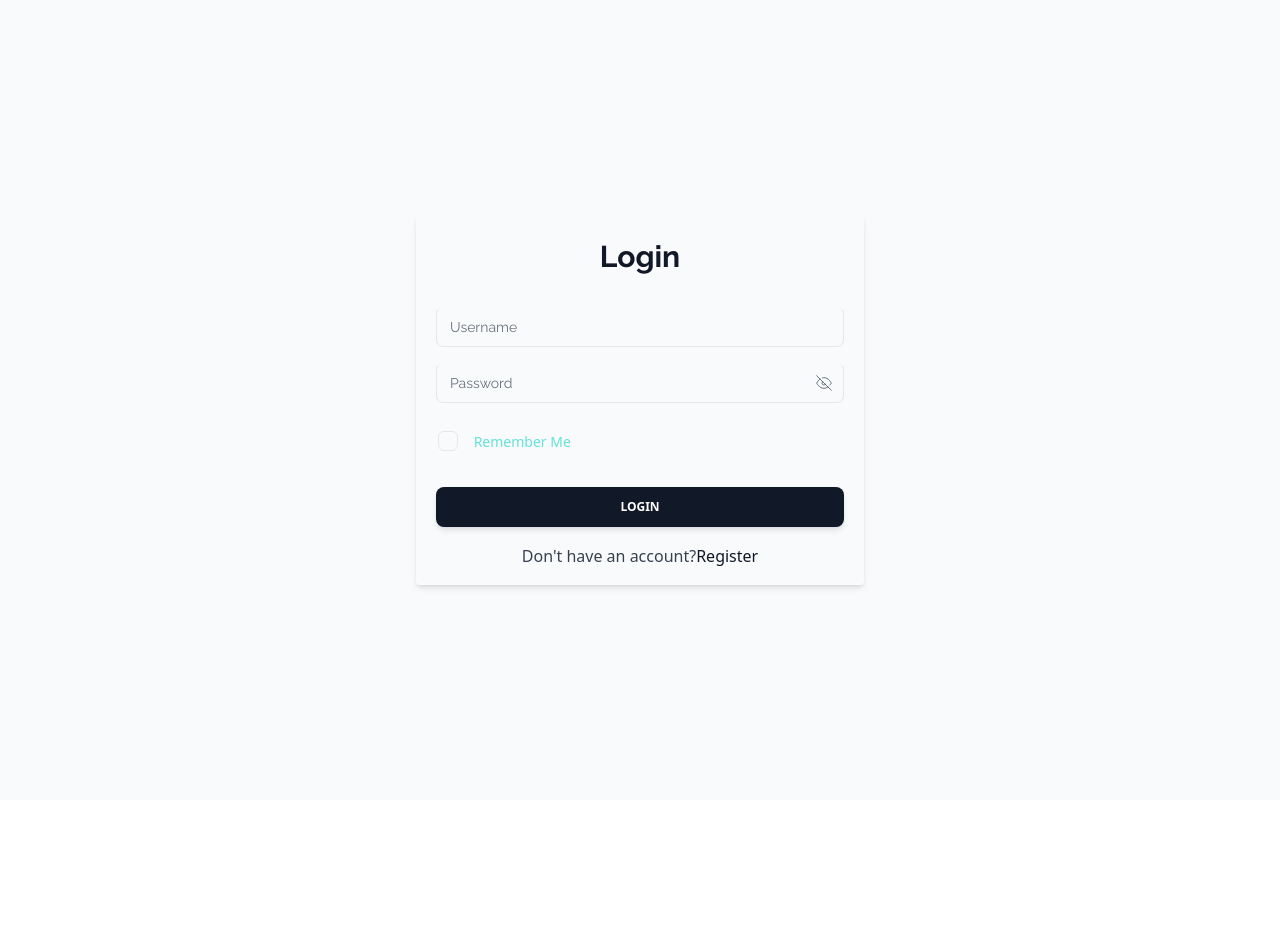
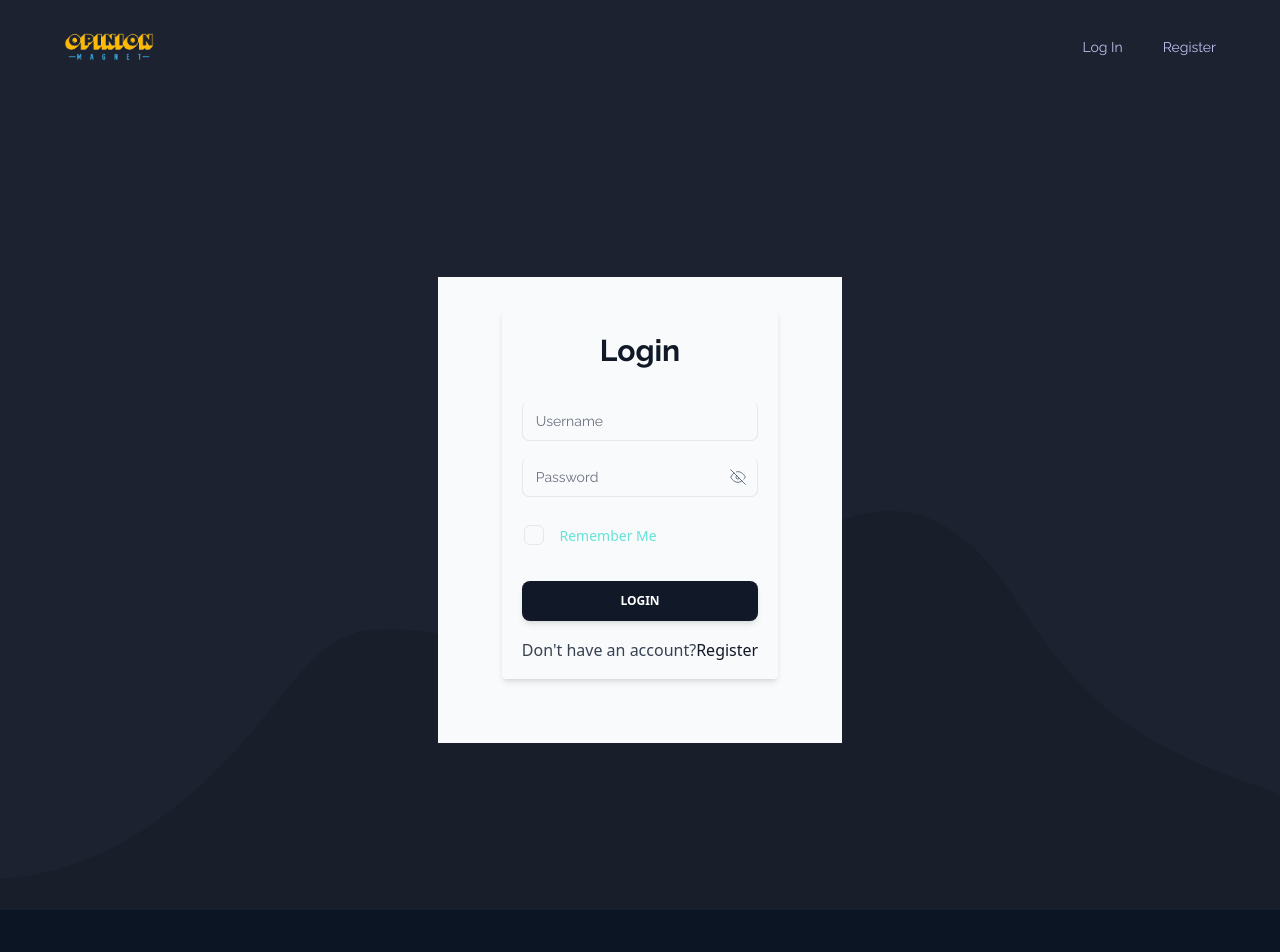
Before and after one commit to zsaritek/admin-ui-opinion-magnet, a React (Vite) app: page /login in a window 1280 px wide. Shown: the top 952 px of the page. Before the commit the page ends 800 px from the top, so only its background shows below. Built offline with nearby package versions, Linux system fonts and the light colour scheme.

Commit message:
landing page set up

```diff
--- a/src/components/landing-components/Navbar.jsx
+++ b/src/components/landing-components/Navbar.jsx
@@ -1,10 +1,12 @@
 import logo from '../../assets/landing-assets/logo.png';
 import { navLinks } from "./constants";
+import { useNavigate } from 'react-router-dom';
 
 const Navbar = () => {
+  const navigate = useNavigate();
   return (
     <nav className='w-full flex justify-between text-white navbar px-4 py-4 md:px-16 md:py-8'>
-      <img src={logo} alt="logo" className="w-[90px] h-[30px]" />
+      <img src={logo} alt="logo" className="w-[90px] h-[30px]" onClick={() => (navigate("/"))} />
       <ul className='list-none justify-end items-center flex flex-1'>
 
         {navLinks.map((nav, index) => (
--- a/src/components/landing-components/constants.js
+++ b/src/components/landing-components/constants.js
@@ -3,11 +3,6 @@ import images from '../../assets/landing-assets/images'
 import { faFacebookF, faInstagram, faTwitter } from '@fortawesome/free-brands-svg-icons'
 
 export const navLinks = [
-  {
-    id: "features",
-    title: "Features",
-    route: "/features",
-  },
   {
     id: "Log In",
     title: "Log In",
--- a/src/pages/HomePage.jsx
+++ /dev/null
@@ -1,9 +0,0 @@
-function HomePage() {
-    return (
-        <>
-            Opinion Magnet Home Page
-        </>
-    )
-}
-
-export default HomePage
--- a/src/pages/Login.jsx
+++ b/src/pages/Login.jsx
@@ -1,4 +1,6 @@
 import { useState, useContext } from "react";
+import { Navbar, Footer } from '../components/landing-components';
+import images from '../assets/landing-assets/images'
 import { Link, useNavigate } from "react-router-dom";
 import { AuthContext } from "../context/auth.context";
 import authService from "../services/auth.service";
@@ -36,8 +38,15 @@ const Login = () => {
     };
 
     return (
-        <div className="min-h-screen flex items-center justify-center bg-gray-50">
-            <div className="max-w-md w-full space-y- px-5 pb-4 shadow-md rounded m-4">
+        <div className='w-full bg-primary-hero-bluecolor'>
+            <Navbar />
+            <section className="min-h-screen mt-4 flex flex-col flex-1 justify-center items-center text-center relative z-50">
+                <picture className="absolute bottom-0 left-0 -z-50 w-full">
+                    <source media="(min-width:375px )" srcset={images.BackgroundCurveDesktop} />
+                    <img src={images.BackgroundCurveMobile} alt="background-image" />
+                </picture>
+                <div className="flex items-center justify-center bg-gray-50 px-8 pb-8">
+                    <div className="max-w-md w-full space-y- px-5 pb-4 shadow-md rounded m-8">
                         <div>
                             <h2 className="mt-6 text-center text-3xl font-extrabold text-gray-900">
                                 Login
@@ -181,6 +190,9 @@ const Login = () => {
                         </form>
                     </div>
                 </div>
+            </section>
+            <Footer />
+        </div>
     );
 };
 
--- a/src/pages/Register.jsx
+++ b/src/pages/Register.jsx
@@ -1,5 +1,7 @@
 import { useState } from "react";
 import { Link, useNavigate } from "react-router-dom";
+import { Navbar, Footer } from '../components/landing-components';
+import images from '../assets/landing-assets/images'
 import authService from "../services/auth.service";
 
 const Register = () => {
@@ -53,11 +55,18 @@ const Register = () => {
     };
 
     return (
-        <div className="min-h-screen flex items-center justify-center bg-gray-50">
+        <div className='w-full bg-primary-hero-bluecolor'>
+            <Navbar />
+            <section className="min-h-screen mt-4 flex flex-col flex-1 justify-center items-center text-center relative z-50">
+                <picture className="absolute bottom-0 left-0 -z-50 w-full">
+                    <source media="(min-width:375px )" srcset={images.BackgroundCurveDesktop} />
+                    <img src={images.BackgroundCurveMobile} alt="background-image" />
+                </picture>
+                <div className="flex items-center justify-center bg-gray-50 px-8 pb-8">
                     <div className="max-w-md w-full space-y- px-5 pb-4 shadow-md rounded m-4">
                         <div>
                             <h2 className="mt-6 text-center text-3xl font-extrabold text-gray-900">
-                        Join The Crew
+                                Register Opinion Magnet
                             </h2>
                         </div>
                         <form className="mt-8 space-y-6" onSubmit={handleRegister}>
@@ -235,6 +244,9 @@ const Register = () => {
                         </form>
                     </div>
                 </div>
+            </section>
+            <Footer />
+        </div>
     );
 };
 
```
Lines whose indentation alone changed are shown as unchanged.
